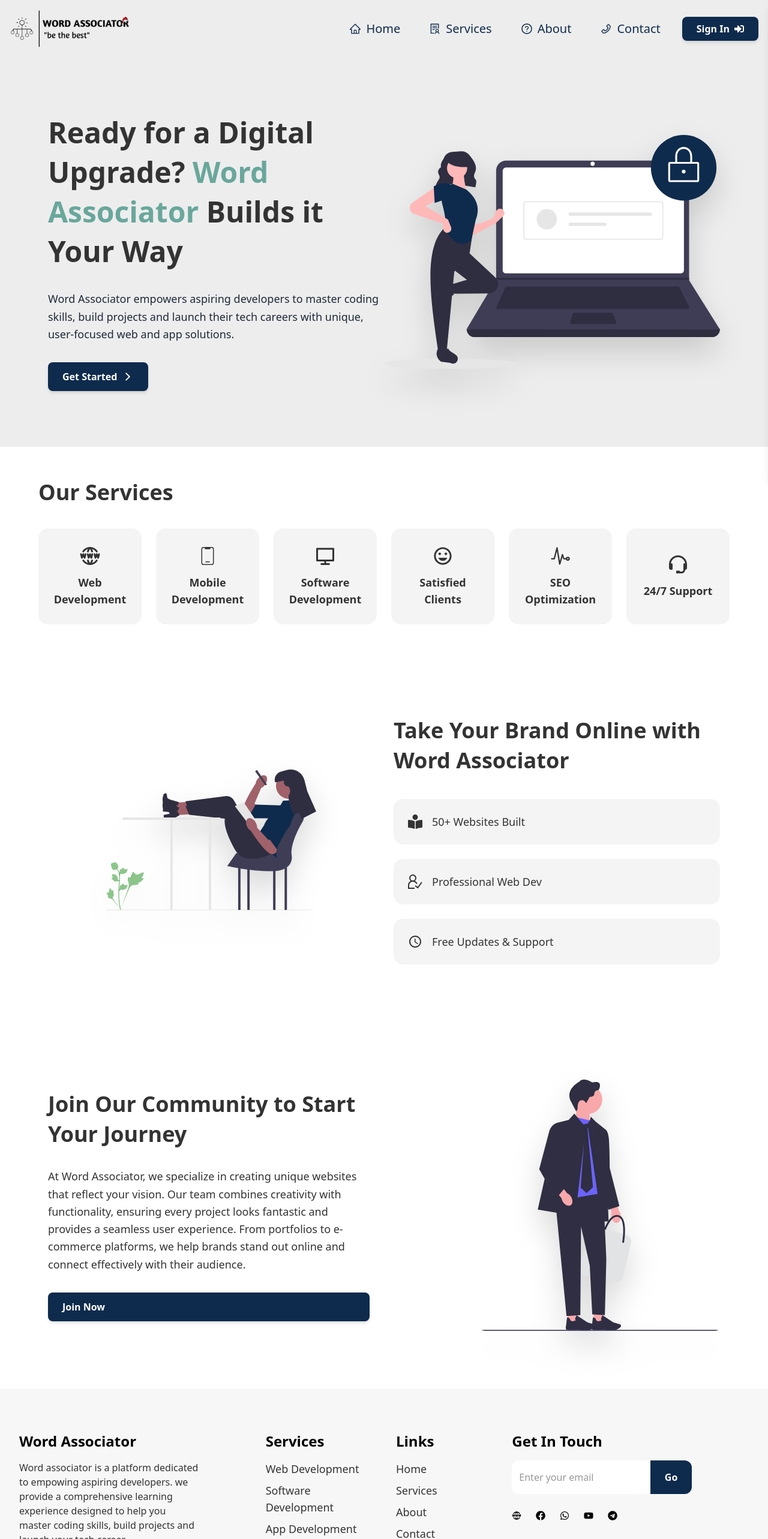
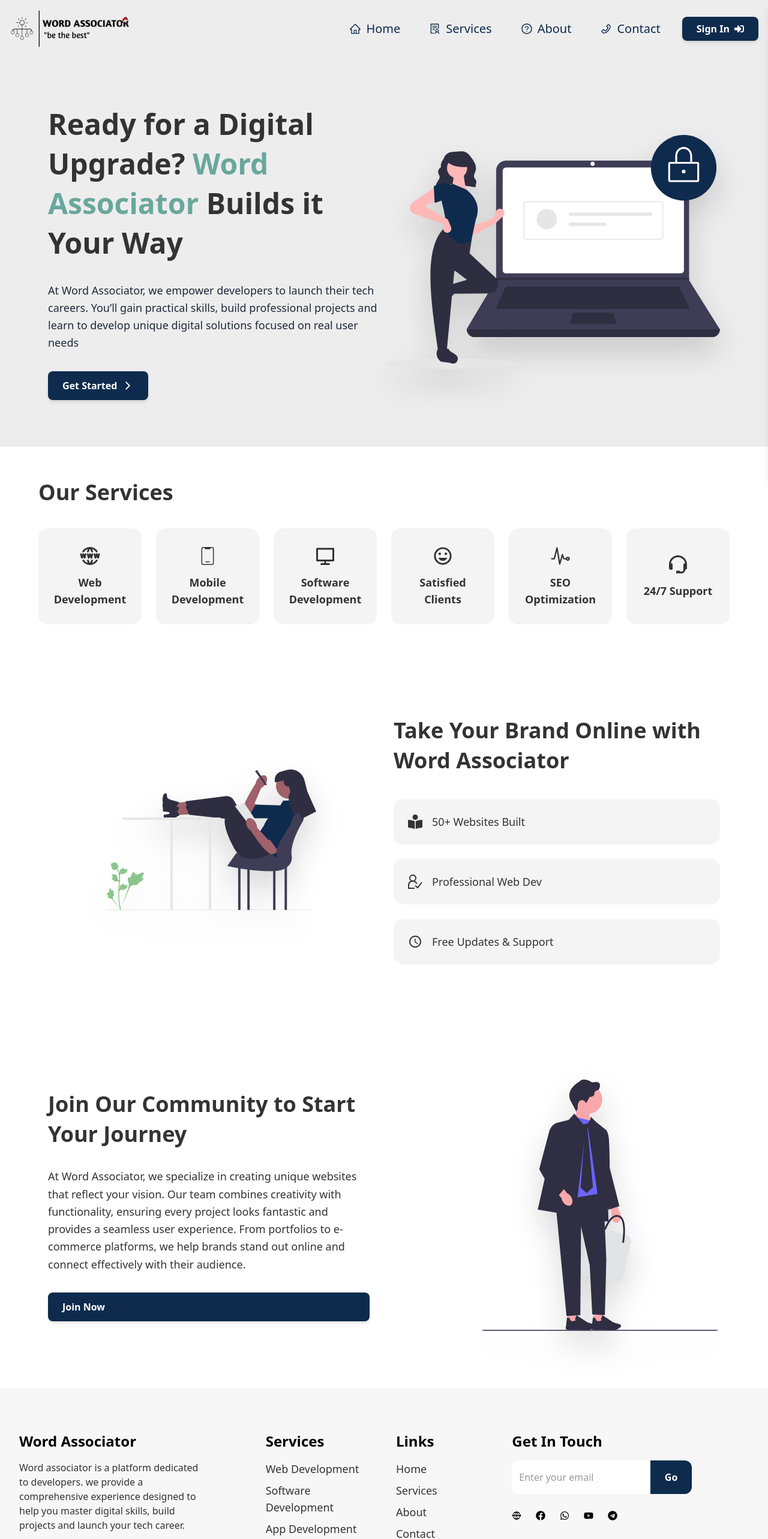
Before and after one commit to Novahiwa/wordassociator-deploy, a Next.js app: page / in a window 1280 px wide. Shown: the top 2566 px of the page at 60% size. Built offline with nearby package versions, Linux system fonts and the light colour scheme; no server answers.

Commit message:
made some few adjustiments

```diff
--- a/src/app/components/Footer/Footer.jsx
+++ b/src/app/components/Footer/Footer.jsx
@@ -16,9 +16,7 @@ const Footer = () => {
           <div className="space-y-4 max-w-[300px]">
             <h1 className="text-2xl font-bold">Word Associator</h1>
             <p className="text-[var(--dark)]">
-              Word associator is a platform dedicated to empowing aspiring
-              developers. we provide a comprehensive learning experience
-              designed to help you master coding skills, build projects and
+              Word associator is a platform dedicated to developers. we provide a comprehensive  experience designed to help you master digital skills, build projects and
               launch your tech career.
             </p>
           </div>
--- a/src/app/components/Hero/Hero.jsx
+++ b/src/app/components/Hero/Hero.jsx
@@ -2,6 +2,7 @@
 import React from "react";
 import { IoIosArrowForward } from "react-icons/io";
 import HeroPng from "../../assets/undraw_secure-login_m11a.svg";
+import festivalImg from "../../assets/festival.png";
 import Image from "next/image";
 import Link from "next/link";
 import { useUser } from "../../context/UserContext";
@@ -9,6 +10,7 @@ import { useUser } from "../../context/UserContext";
 const Hero = () => {
   const { user } = useUser();
   const target = user ? "/home" : "/get_started";
+  const festival = false;
 
   return (
     <section className="bg-[var(--dark3)] overflow-hidden relative">
@@ -21,9 +23,7 @@ const Hero = () => {
             <span className="text-[var(--secondary)]"> Word Associator </span>
             Builds it Your Way
           </h1>
-          <p className="text-lg text-gray-800 leading-relaxed">
-            Word Associator empowers aspiring developers to master coding skills, build projects
-            and launch their tech careers with unique, user-focused web and app solutions.
+          <p className="text-lg text-gray-800 leading-relaxed"> At Word Associator, we empower developers to launch their tech careers. You’ll gain practical skills, build professional projects and learn to develop unique digital solutions focused on real user needs
           </p>
           <Link href={target}>
             <button className="bg-[var(--primary)] text-white font-semibold rounded-lg hover:bg-[var(--secondary)] duration-200 shadow-md py-3 px-6 flex items-center gap-2">
@@ -35,12 +35,19 @@ const Hero = () => {
 
         {/* Hero Image */}
         <div className="flex justify-center md:justify-end">
-          <Image
+        {
+          festival ?   <Image
+            src={festivalImg}
+            alt="Illustration of secure digital login and tech workflow"
+            className="w-[300px] sm:w-[400px] md:w-[500px] xl:w-[600px] object-cover drop-shadow-2xl"
+            priority
+          /> :  <Image
             src={HeroPng}
             alt="Illustration of secure digital login and tech workflow"
             className="w-[300px] sm:w-[400px] md:w-[500px] xl:w-[600px] object-cover drop-shadow-2xl"
             priority
           />
+        }
         </div>
       </div>
 
--- a/src/app/join/page.jsx
+++ b/src/app/join/page.jsx
@@ -5,7 +5,7 @@ import * as Yup from "yup";
 import Swal from "sweetalert2";
 
 const HeroForm = () => {
-  let join = false;
+  let join = true;
 
   const formik = useFormik({
     initialValues: {
@@ -208,20 +208,16 @@ const HeroForm = () => {
             <option value="mobile app developer">Mobile App Developer</option>
             <option value="game developer">Game Developer</option>
             <option value="api developer">API Developer</option>
-            <option value="cloud engineer">Cloud Engineer</option>
             <option value="ui ux designer">UI/UX Designer</option>
             <option value="graphic designer">Graphic Designer</option>
             <option value="web designer">Web Designer</option>
             <option value="motion graphics designer">
               Motion Graphics Designer
             </option>
-            <option value="illustrator">Illustrator</option>
             <option value="brand designer">Brand Designer</option>
-            <option value="copywriter">Copywriter</option>
             <option value="technical writer">Technical Writer</option>
             <option value="content creator">Content Creator</option>
             <option value="social media manager">Social Media Manager</option>
-            <option value="community manager">Community Manager</option>
             <option value="product manager">Product Manager</option>
             <option value="business analyst">Business Analyst</option>
             <option value="marketing strategist">Marketing Strategist</option>
@@ -231,16 +227,12 @@ const HeroForm = () => {
               Machine Learning Engineer
             </option>
             <option value="ai researcher">AI Researcher</option>
-            <option value="research assistant">Research Assistant</option>
             <option value="qa tester">QA Tester</option>
-            <option value="automation tester">Automation Tester</option>
             <option value="security tester">Security Tester</option>
             <option value="customer support lead">Customer Support Lead</option>
             <option value="technical support specialist">
               Technical Support Specialist
             </option>
-            <option value="documentation manager">Documentation Manager</option>
-            <option value="training coordinator">Training Coordinator</option>
             <option value="recruiter">Recruiter / Talent Scout</option>
             <option value="finance manager">Finance & Budget Manager</option>
             <option value="legal advisor">Legal/Compliance Advisor</option>
```
Also changed, not shown: src/app/assets/festival.png (added).
